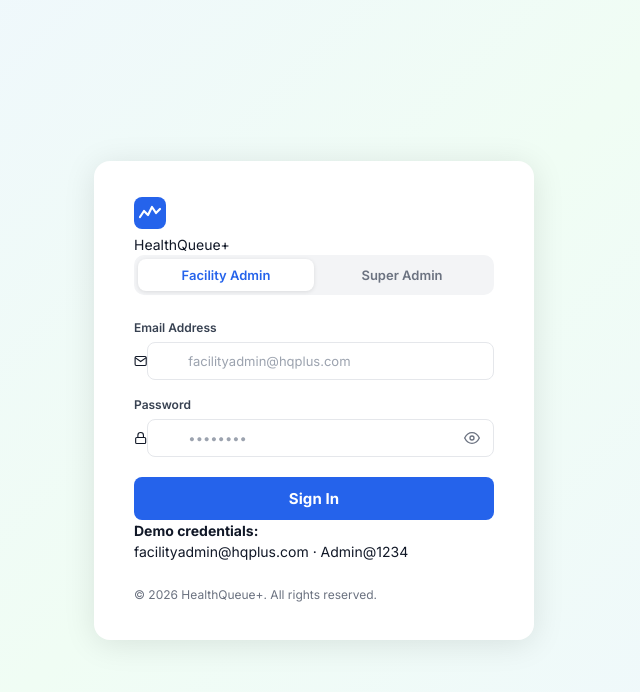
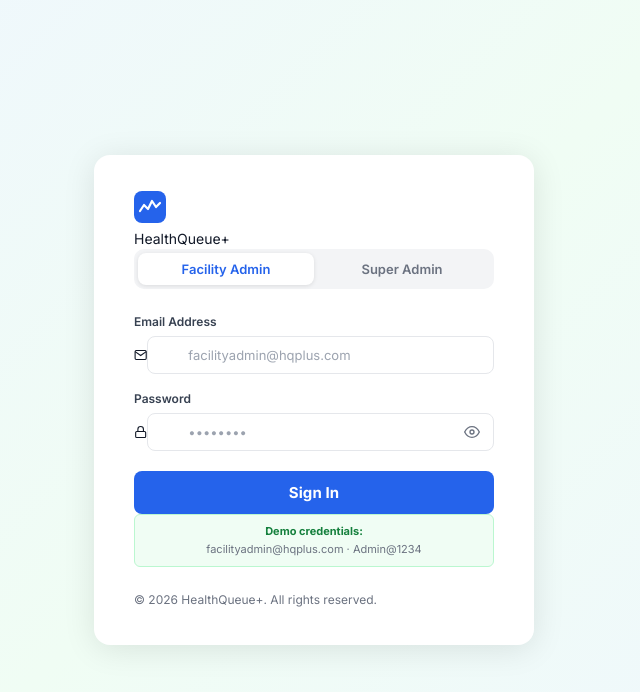
Before and after one commit to lauriiess/hqplus_pfg, a React (Vite) app in the folder hq-webapp/: page /login in a window 1280 px wide. Shown: the top 692 px of the page, without its empty margins (326-966 px from the left). Built offline with nearby package versions, Linux system fonts and the light colour scheme.

Commit message:
feat: add .hint style for demo credentials display on login page

```diff
--- a/hq-webapp/src/pages/auth/LoginPage.module.css
+++ b/hq-webapp/src/pages/auth/LoginPage.module.css
@@ -201,3 +201,16 @@
   font-size: 12px;
   color: var(--muted);
 }
+
+.hint {
+  font-size: 11px;
+  color: var(--muted, #6b7280);
+  background: #f0fdf4;
+  border: 1px solid #bbf7d0;
+  border-radius: 6px;
+  padding: 8px 12px;
+  text-align: center;
+  line-height: 1.6;
+  margin-bottom: 4px;
+}
+.hint strong { color: #15803d; }
```
